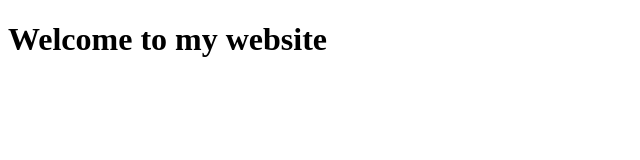
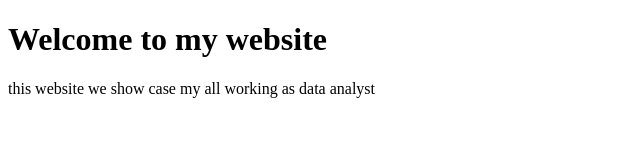
Before and after one commit to ashulahishimwe/personal-website, a plain HTML site: page index.html in a window 1280 px wide. Shown: the whole page, without its empty margins (0-640 px from the left). Drawn offline with Linux system fonts and the light colour scheme.

Commit message:
new branch create

```diff
--- a/index.html
+++ b/index.html
@@ -7,5 +7,6 @@
 </head>
 <body>
     <h1>Welcome to my website</h1>
+    <p>this website we show case my all working as data analyst</p>
 </body>
 </html>
```
